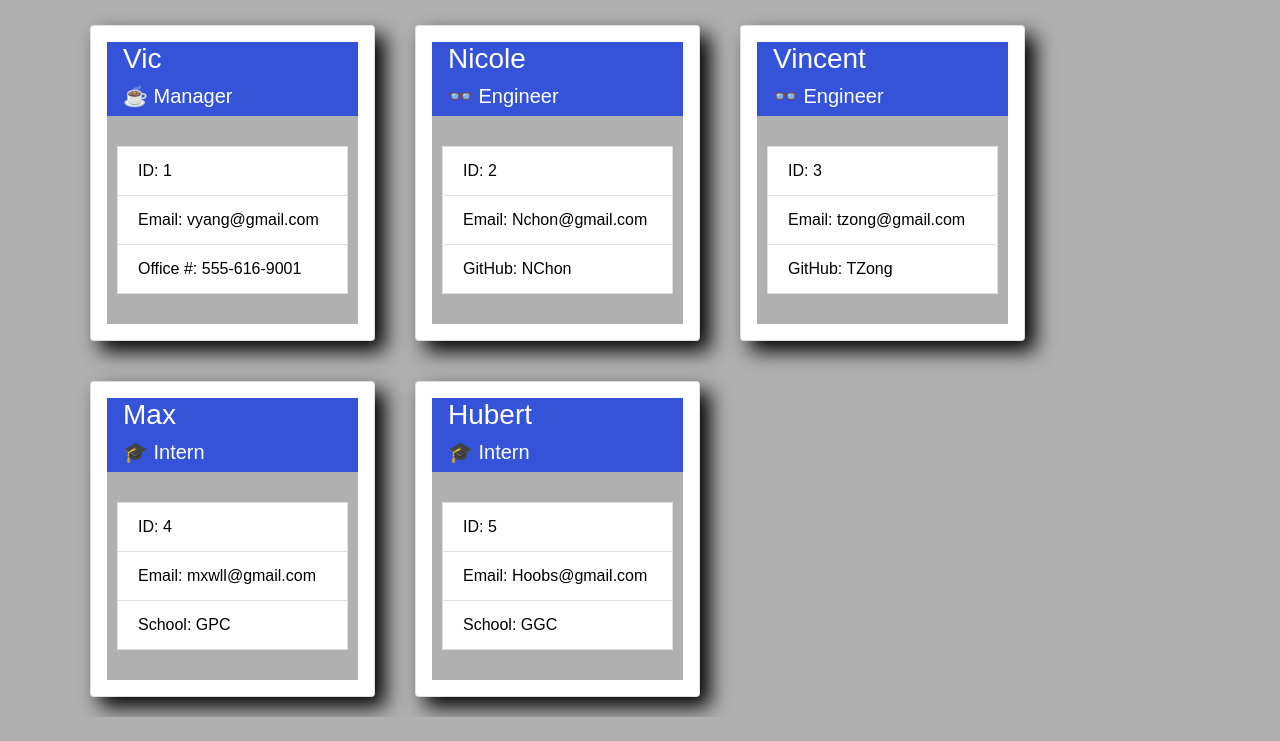
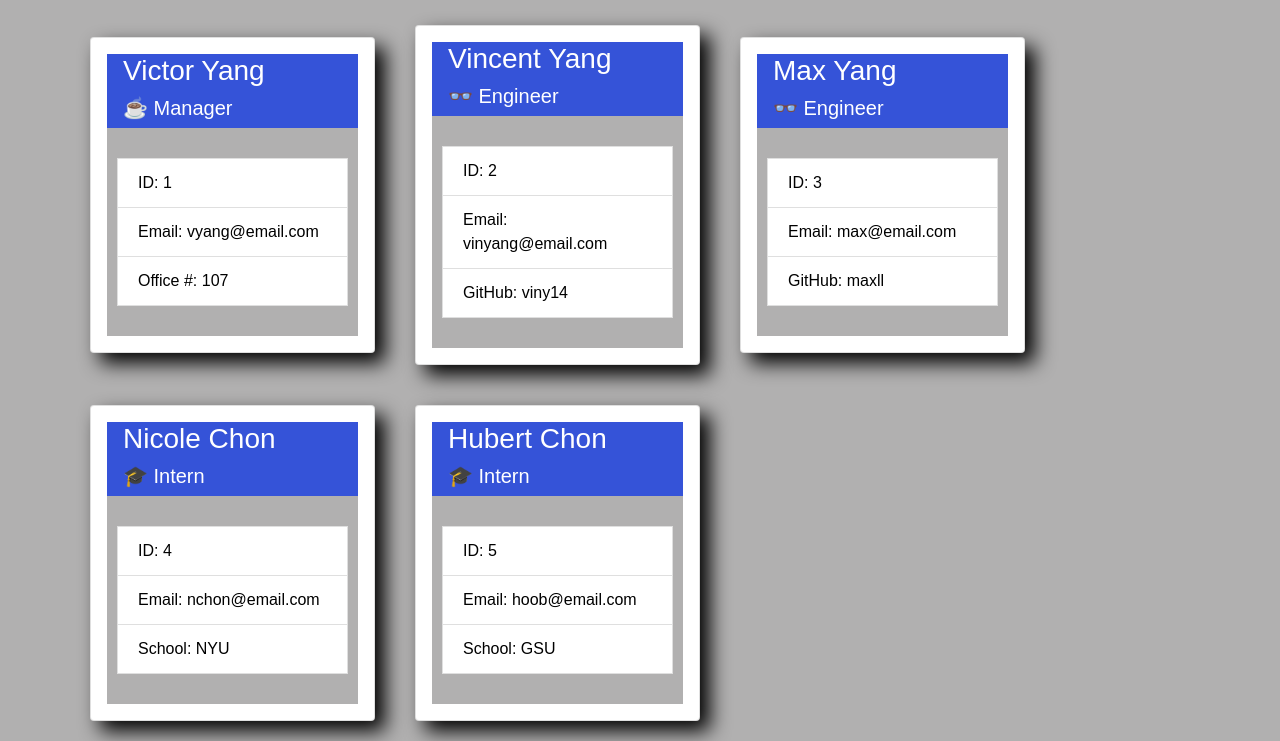
Before and after one commit to vyang9887/Team-Profile-Generator, a website: page dist/index.html in a window 1280 px wide. Shown: the part 89-830 px from the top of the page. Before the commit the page ends 806 px from the top, so only its background shows below. Drawn offline with nearby package versions, Linux system fonts and the light colour scheme; a web font is replaced by a local one.

Commit message:
added readme preview

```diff
--- a/dist/index.html
+++ b/dist/index.html
@@ -18,53 +18,53 @@
             <div class="row align-items-center">
                 <div class="card col-3">
                 <div class = "cardHead">
-                    <h3>Vic</h3>
+                    <h3>Victor Yang</h3>
                     <h5>☕ Manager</h5>
                 </div>
                 <div class = "cardBody">
                     <li class="list-group-item">ID: 1</li>
-                    <li class="list-group-item">Email: vyang@gmail.com</li>
-                    <li class="list-group-item">Office #: 555-616-9001</li>
+                    <li class="list-group-item">Email: vyang@email.com</li>
+                    <li class="list-group-item">Office #: 107</li>
                 </div>
             </div><div class="card col-3">
                 <div class = "cardHead">
-                    <h3>Nicole</h3>
+                    <h3>Vincent Yang</h3>
                     <h5>👓 Engineer</h5>
                 </div>
                 <div class = "cardBody">
                     <li class="list-group-item">ID: 2</li>
-                    <li class="list-group-item">Email: Nchon@gmail.com</li>
-                    <li class="list-group-item">GitHub: NChon</li>
+                    <li class="list-group-item">Email: vinyang@email.com</li>
+                    <li class="list-group-item">GitHub: viny14</li>
                 </div>
             </div><div class="card col-3">
                 <div class = "cardHead">
-                    <h3>Vincent</h3>
+                    <h3>Max Yang</h3>
                     <h5>👓 Engineer</h5>
                 </div>
                 <div class = "cardBody">
                     <li class="list-group-item">ID: 3</li>
-                    <li class="list-group-item">Email: tzong@gmail.com</li>
-                    <li class="list-group-item">GitHub: TZong</li>
+                    <li class="list-group-item">Email: max@email.com</li>
+                    <li class="list-group-item">GitHub: maxll</li>
                 </div>
             </div><div class="card col-3">
                 <div class = "cardHead">
-                    <h3>Max</h3>
+                    <h3>Nicole Chon</h3>
                     <h5>🎓 Intern</h5>
                 </div>
                 <div class = "cardBody">
                     <li class="list-group-item">ID: 4</li>
-                    <li class="list-group-item">Email: mxwll@gmail.com</li>
-                    <li class="list-group-item">School: GPC</li>
+                    <li class="list-group-item">Email: nchon@email.com</li>
+                    <li class="list-group-item">School: NYU</li>
                 </div>
             </div><div class="card col-3">
                 <div class = "cardHead">
-                    <h3>Hubert</h3>
+                    <h3>Hubert Chon</h3>
                     <h5>🎓 Intern</h5>
                 </div>
                 <div class = "cardBody">
                     <li class="list-group-item">ID: 5</li>
-                    <li class="list-group-item">Email: Hoobs@gmail.com</li>
-                    <li class="list-group-item">School: GGC</li>
+                    <li class="list-group-item">Email: hoob@email.com</li>
+                    <li class="list-group-item">School: GSU</li>
                 </div>
             </div>
             </div>
```
Also changed, not shown: readmepreview/readmepreview.jpg (added).
